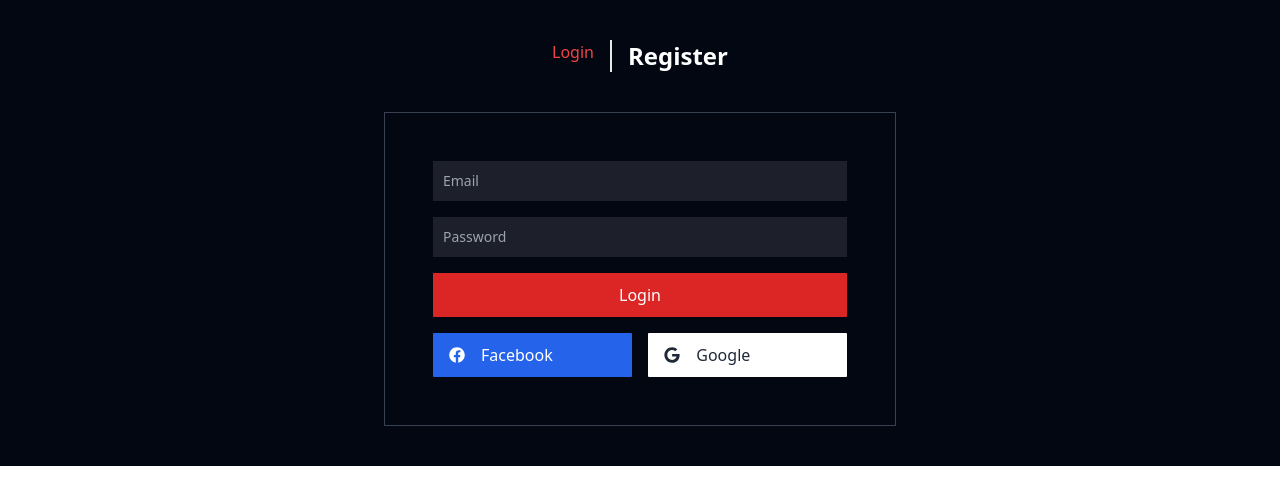
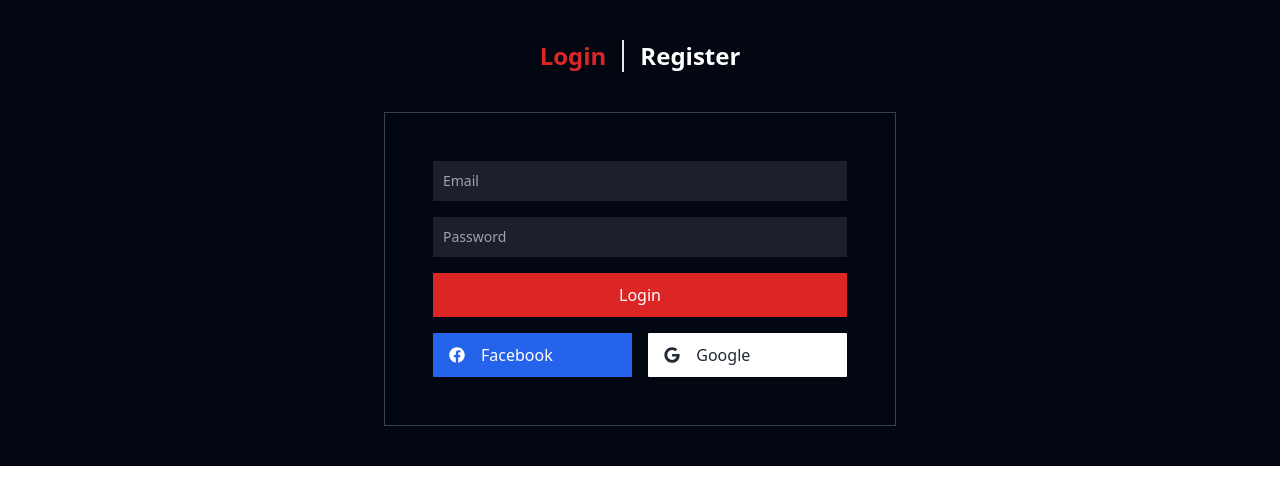
Before and after one commit to jewelislam360/Video-Steraming-Client, a React (Vite) app: page /auth/login in a window 1280 px wide. Shown: the top 504 px of the page. Built offline with nearby package versions, Linux system fonts and the light colour scheme.

Commit message:
style navlink done

```diff
--- a/src/Layout/AuthLayout.jsx
+++ b/src/Layout/AuthLayout.jsx
@@ -1,36 +1,31 @@
 import React from "react";
-import { NavLink, Outlet } from "react-router-dom";
+import { Link, NavLink, Outlet, useLocation } from "react-router-dom";
 
 const AuthLayout = () => {
+  const { pathname } = useLocation();
   return (
     <>
       <div className="bg-gray-950 pt-10">
         <div className=" text-center flex justify-center gap-x-4">
-          <NavLink
+          <Link
             to="/auth/login"
-            className={({ isActive, isPending }) => {
-              return isActive
-                ? "text-red-500"
-                : isPending
-                ? "text-white"
-                : " text-2xl font-semibold text-red-600";
-            }}
+            className={`text-2xl font-semibold  ${
+              pathname === "/auth/login" ? "text-red-600" : "text-white"
+            }`}
           >
             Login
-          </NavLink>
+          </Link>
+
           <div className="border"></div>
-          <NavLink
+
+          <Link
             to="/auth/register"
-            className={({ isActive, isPending }) => {
-              return isActive
-                ? "text-red-500"
-                : isPending
-                ? "text-white"
-                : "text-white text-2xl font-semibold ";
-            }}
+            className={`text-2xl font-semibold  ${
+              pathname === "/auth/register" ? "text-red-600" : "text-white"
+            }`}
           >
             Register
-          </NavLink>
+          </Link>
         </div>
       </div>
       <div className="bg-gray-950 py-10">
--- a/src/Pages/Login/Login.jsx
+++ b/src/Pages/Login/Login.jsx
@@ -6,7 +6,6 @@ import SolialLogin from "../../components/SocialLog";
 const Login = () => {
   const auth = useSelector((state) => state.auth);
   const dispatch = useDispatch();
-  console.log(auth);
   const { register, handleSubmit } = useForm();
   const onSubmit = (data) => {
     // dispatch(loginEmailPass(data));
```
